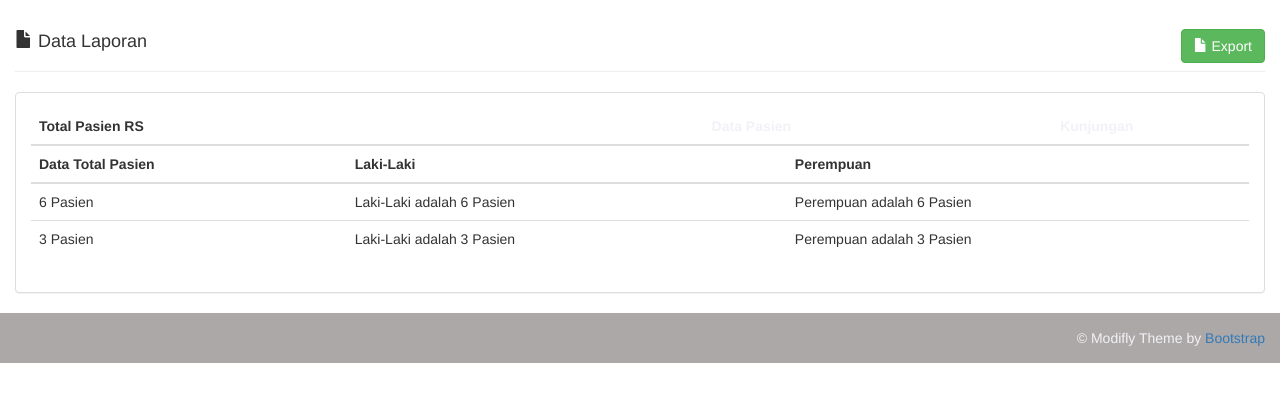
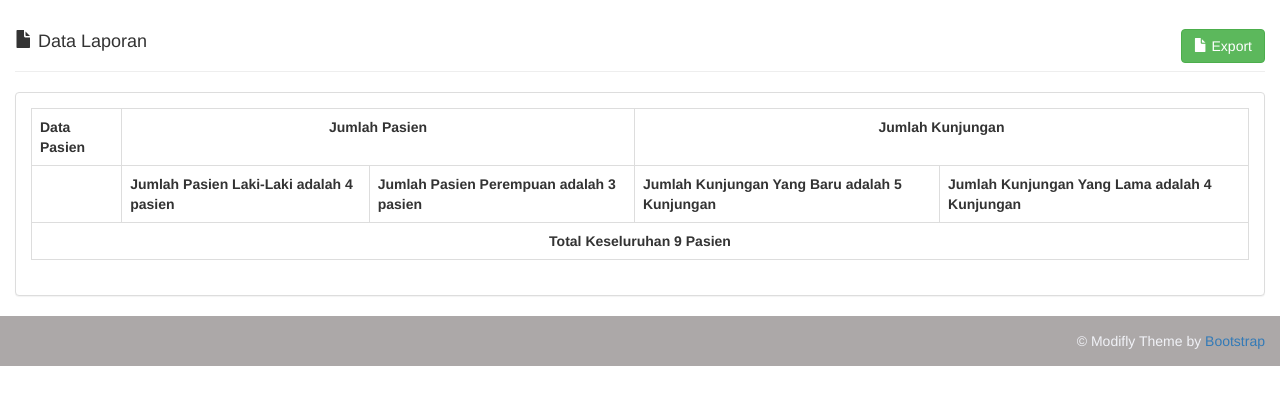
Before and after one commit to MRidhuwan/WRS-CRUD, a PHP site: page /?page=laporan in a window 1280 px wide. Shown: the part 51-456 px from the top of the page. Run offline with PHP 8.4, Linux system fonts and the light colour scheme; data comes from the database, SQL or seed files in the repository; lists and menus that the app fills with data are empty.

Commit message:
Update laporan.php
melakukan update pada file laporan.php untuk menampilkan hasil total dari query

```diff
--- a/laporan.php
+++ b/laporan.php
@@ -14,38 +14,46 @@
       </div> <!-- /.page-header -->
       <div class="panel panel-default">
         <div class="panel-body">
-        <table class="table">
-  <thead>
+
+    <table class="table table-bordered">
+      <thead class="thead-light">
+        <tbody>
+           <?php
+              include 'koneksi.php';
+                $no = 1;
+                  $query = mysqli_query($connection,
+                  "SELECT SUM(CASE WHEN jenis_kelamin = 'laki-laki' THEN 1 ELSE 0 END) L
+                        , SUM(CASE WHEN jenis_kelamin = 'perempuan' THEN 1 ELSE 0 END) P
+                        , COUNT(*) AS total
+                        , SUM(CASE WHEN status_kunjungan = 'baru' THEN 1 ELSE 0 END) B
+                        , SUM(CASE WHEN status_kunjungan = 'lama' THEN 1 ELSE 0 END) L
+                   FROM tb_ridhuwan" ) or die (mysqli_error($connection));
+
+            while($row = mysqli_fetch_assoc($query)){
+            ?>
+
     <tr>
-      <th colspan="2">Total Pasien RS</th>
-      <th colspan="2" class="text-center">Data Pasien</th>
-      <th colspan="2" class="text-center">Kunjungan</th>
+
+      <th scope="col">Data Pasien</th>
+      <th colspan="3" style="text-align:center;">Jumlah Pasien</th>
+      <th colspan="4" style="text-align:center;">Jumlah Kunjungan</th>
     </tr>
 
     <tr>
-      <th colspan="1">Data Total Pasien</th>
-      <th colspan="2">Laki-Laki</th>
-      <th colspan="2">Perempuan</th>
+      <th colspan="2"></th>
+      <th>Jumlah Pasien <?= " Laki-Laki adalah "  . $row['L'] . ' pasien' ?></th>
+      <th>Jumlah Pasien <?= " Perempuan adalah "  . $row['P'] . ' pasien' ?></th>
+      <th>Jumlah Kunjungan <?= " Yang Baru adalah "  . $row['B'] . ' Kunjungan' ?></th>
+      <th>Jumlah Kunjungan <?= " Yang Lama adalah "  . $row['L'] . ' Kunjungan' ?></th>
     </tr>
 
-  </thead>
-  <tbody>
-    <?php
-        include 'koneksi.php';
-          $no = 1;
-            $query = mysqli_query($connection, "SELECT id_pasien,jenis_kelamin, COUNT(jenis_kelamin) AS jumlah
-            FROM tb_ridhuwan GROUP by jenis_kelamin ") or die (mysqli_error($connection));
-              while($row = mysqli_fetch_array($query)){
-    ?>
     <tr>
 
-      <td colspan="1"><?= $row['jumlah'] . ' Pasien' ?></td>
-      <td colspan="2"><?php echo " Laki-Laki adalah "  . $row['jumlah'] . ' Pasien' ?></td>
-      <td colspan="3"><?php echo " Perempuan adalah "  . $row['jumlah'] . ' Pasien' ?></td>
-    </tr>
+      <th colspan="6" style="text-align:center;">Total Keseluruhan  <?= $row['total'] . ' Pasien' ?></th>
 
+     </tr>
+  </thead>
     <?php } ?>
-
   </tbody>
 </table>
 
```
